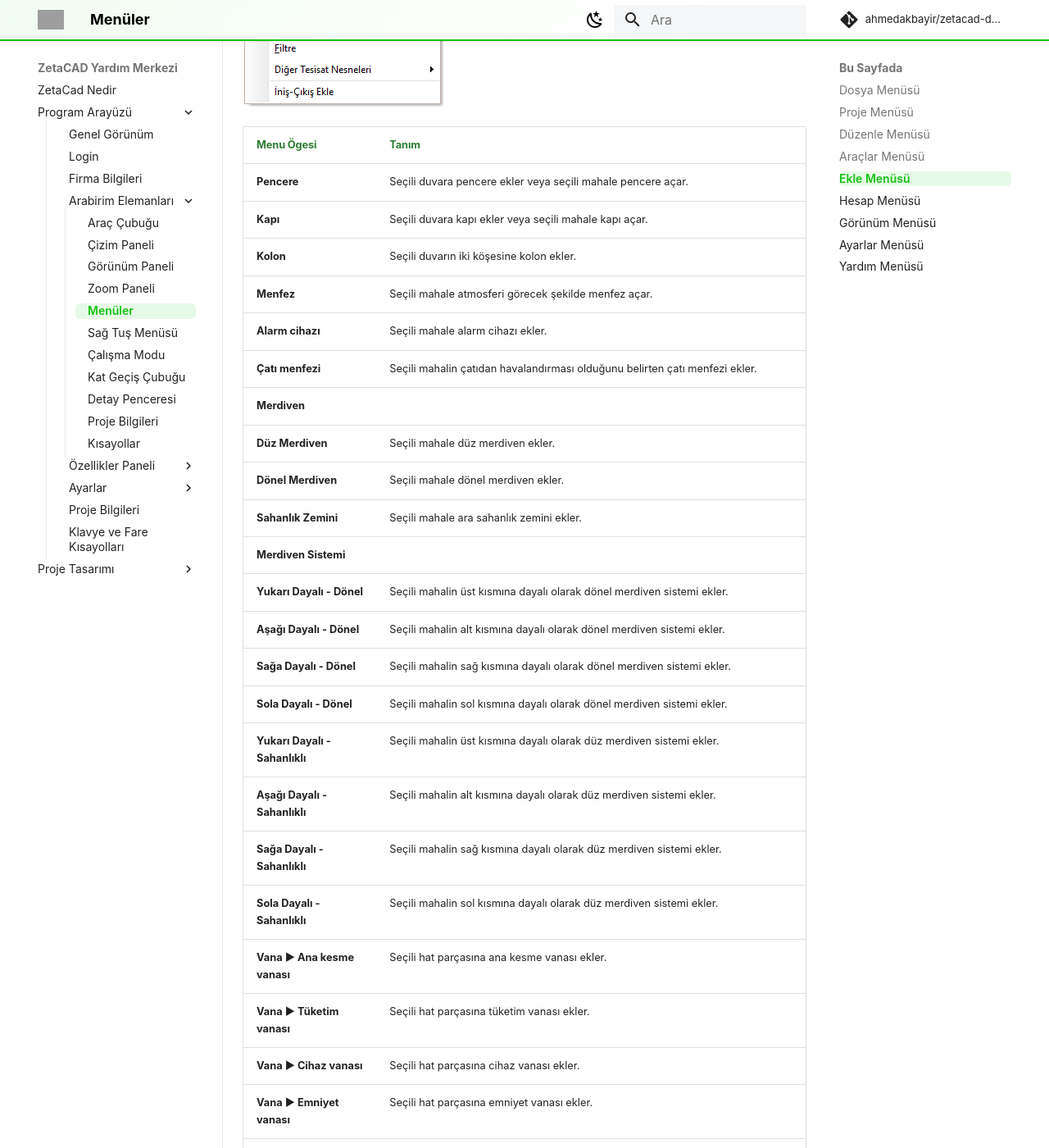
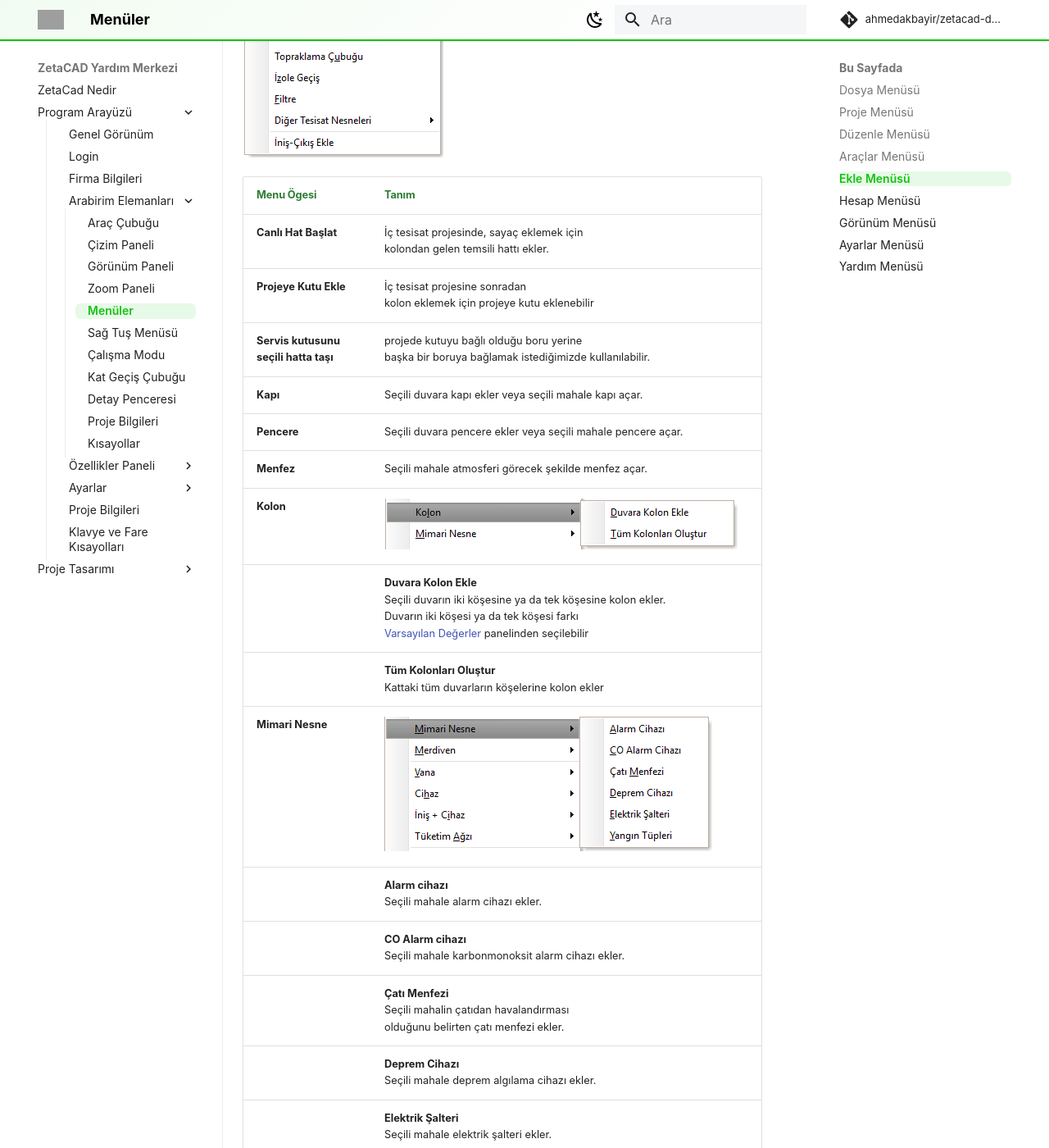
Before and after one commit to ahmedakbayir/zetacad-docs, an MkDocs documentation site: the page built from docs/program-arayuzu/arabirim-elemanlari/menuler.md, in a window 1280 px wide and 1400 px high, scrolled down 4598 px. Shown: the whole window at 82% size. Built offline with MkDocs 1.6.1 and Material for MkDocs 9.7.7, drawn with Linux system fonts in a browser that asks for light colours; comment, search, counter and statistics services are not loaded; the version menu is left out; some of the changed text lies outside the part shown; grey boxes are pictures that could not be loaded.

Commit message:
menüler

```diff
--- a/docs/program-arayuzu/arabirim-elemanlari/menuler.md
+++ b/docs/program-arayuzu/arabirim-elemanlari/menuler.md
@@ -18,7 +18,7 @@
 | **Farklı Kaydet**     |Mevcut projeyi, yeni bir proje olarak farklı kaydeder |
 | **DXF Aç**            |DXF dosyasını içe aktarmak için kullanılır  |
 | **Birleştir**         |Projeyi baskıda görünecek şekilde birleştirir |
-| **Tekrar Birleştir**  |Baskı önizlemesinde yapılan değişiklikleri iptal ederek yeniden birleştirir |
+| **Tekrar Birleştir**  |Baskı önizlemesinde yapılan değişiklikleri <br>iptal ederek yeniden birleştirir |
 | **Son Projeler**      |Son açılan projeleri listeler |
 | **Çıkış**             |Programdan çıkmayı sağlar |
 
@@ -31,9 +31,9 @@
 | <h4 style="color:#2E7D32;">Menu Ögesi | <h4 style="color:#2E7D32;">Tanım   |
 |:---|:---|
 | **Proje Bilgileri**                   | Proje bilgilerini girmek için ilgili formu açar.   |
-| **Firma bilgilerini güncelle**        | Eski bir projede firma bilgileri eski ise, yeni firma bilgilerini projeye iliştirir.   |
-| **Vaziyet planını yeniden oluştur**   | Bina ve kat bilgilerini göz önüne alarak otomatik vaziyet planı oluşturur.   |
-| **Canlı Hat Servis Basıncı**          | Servis kutusu olmayan iç tesisat projelerinde <br> kutu basıncını belirlemek için kullanılır <br> <br> **21 - 300 mbar seçilebilir. Büyük kapasitei projeler için manuel girilebilir.** <br> ![alt text](../../assets/resimler/canliHatBasinci.png)  |
+| **Firma bilgilerini güncelle**        | Eski bir projede firma bilgileri eski ise, <br>yeni firma bilgilerini projeye iliştirir.   |
+| **Vaziyet planını yeniden oluştur**   | Bina ve kat bilgilerini göz önüne alarak <br>otomatik vaziyet planı oluşturur.   |
+| **Canlı Hat Servis Basıncı**          | Servis kutusu olmayan iç tesisat projelerinde <br> kutu basıncını belirlemek için kullanılır <br> <br> **21 - 300 mbar seçilebilir. <br>Büyük kapasitei projeler için manuel girilebilir.** <br> ![alt text](../../assets/resimler/canliHatBasinci.png)  |
 | **Malzeme Listesi**                   | Projede kullanılan malzemelerin listesini verir.   |
 | **Müşteri Sözleşmesi**                | Müşteri sözleşmesinin bilgileri <br>projedeki verilerle doldurulmuş olarak açılır. <br> Buradan çıktı alınarak müşteriye imzalatılabilir.   |
 
@@ -69,7 +66,7 @@
 | <h4 style="color:#2E7D32;">Menu Ögesi  | <h4 style="color:#2E7D32;">Tanım   |
 |:---|:---|
 | **Eskiz çalışması**                   | [Eskiz](eskiz-calismasi) çalışma formunu açar. |
-| **Hesap makinesi**                    | Windows Standart [hesap makinesini](calc:) başlatır.   |
+| **Hesap makinesi**                    | Windows Standart Hesap Makinesini başlatır.   |
 | **Projeyi ABYS de kontrol et**        | ABYS entegrasyonu olan bölgelerde <br> projenin ABYS ye uygun olup olmadığını denetler   |
 | **Cihaz Marka Listesini Güncelle**    | Gazmer cihaz listesinin son güncel halini getirir   |
 
@@ -80,45 +77,85 @@
 
 | <h4 style="color:#2E7D32;">Menu Ögesi  | <h4 style="color:#2E7D32;">Tanım   |
 |:---|:---|
+| **Canlı Hat Başlat**            |İç tesisat projesinde, sayaç eklemek için <br>kolondan gelen temsili hattı ekler. |
+| **Projeye Kutu Ekle**           |İç tesisat projesine sonradan <br>kolon eklemek için projeye kutu eklenebilir  |
+| **Servis kutusunu <br>seçili hatta taşı** |projede kutuyu bağlı olduğu boru yerine <br>başka bir boruya bağlamak istediğimizde kullanılabilir. |
+| **Kapı**                        |Seçili duvara kapı ekler veya seçili mahale kapı açar.   |
 | **Pencere**                     |Seçili duvara pencere ekler veya seçili mahale pencere açar.   |
-| **Kapı**                        |Seçili duvara kapı ekler veya seçili mahale kapı açar.   |
-| **Kolon**                       |Seçili duvarın iki köşesine kolon ekler.   |
 | **Menfez**                      |Seçili mahale atmosferi görecek şekilde menfez açar.   |
-| **Alarm cihazı**                |Seçili mahale alarm cihazı ekler.   |
-| **Çatı menfezi**                |Seçili mahalin çatıdan havalandırması olduğunu belirten çatı menfezi ekler.   |
- **Merdiven**
-| **Düz Merdiven**                |Seçili mahale düz merdiven ekler.   |
-| **Dönel Merdiven**              |Seçili mahale dönel merdiven ekler.   |
-| **Sahanlık Zemini**             |Seçili mahale ara sahanlık zemini ekler.   |
- **Merdiven Sistemi**
-| **Yukarı Dayalı - Dönel**       |Seçili mahalin üst kısmına dayalı olarak dönel merdiven sistemi ekler.   |
-| **Aşağı Dayalı - Dönel**        |Seçili mahalin alt kısmına dayalı olarak dönel merdiven sistemi ekler.   |
-| **Sağa Dayalı - Dönel**         |Seçili mahalin sağ kısmına dayalı olarak dönel merdiven sistemi ekler.   |
-| **Sola Dayalı - Dönel**         |Seçili mahalin sol kısmına dayalı olarak dönel merdiven sistemi ekler.   |
-| **Yukarı Dayalı - Sahanlıklı**  |Seçili mahalin üst kısmına dayalı olarak düz merdiven sistemi ekler.   |
-| **Aşağı Dayalı - Sahanlıklı**   |Seçili mahalin alt kısmına dayalı olarak düz merdiven sistemi ekler.   |
-| **Sağa Dayalı - Sahanlıklı**    |Seçili mahalin sağ kısmına dayalı olarak düz merdiven sistemi ekler.   |
-| **Sola Dayalı - Sahanlıklı**    |Seçili mahalin sol kısmına dayalı olarak düz merdiven sistemi ekler.   |
-| **Vana ► Ana kesme vanası**     |Seçili hat parçasına ana kesme vanası ekler.   |
-| **Vana ► Tüketim vanası**       |Seçili hat parçasına tüketim vanası ekler.   |
-| **Vana ► Cihaz vanası**         |Seçili hat parçasına cihaz vanası ekler.   |
-| **Vana ► Emniyet vanası**       |Seçili hat parçasına emniyet vanası ekler.   |
-| **Vana ► Yan Bina Vanası**      |Seçili hat parçasına yan bina tüketim vanası ekler.   |
-| **Cihaz ► Kombi**               |Seçili hat parçasına kombi ekler.   |
-| **Cihaz ► Ocak**                |Seçili hat parçasına ocak ekler.   |
-| **Cihaz ► Soba**                |Seçili hat parçasına soba ekler.   |
-| **Cihaz ► Şofben**              |Seçili hat parçasına şofben ekler.   |
-| **Genel cihaz**                 |Seçili hat parçasına genel cihaz ekler.   |
-| **Aşağıya tek ağız**            |Seçili tesisat noktasından aşağıya 25 cm lik hat inerek ucuna tüketim vanası yerleştirir.   |
-| **Aşağıya iki ağız**            |Seçili tesisat noktasından aşağıya 25 cm lik hat iner, sağa ve sola 25 cm hat ekleyerek uçlarına tüketim vanası yerleştirir.   |
-| **Sola tek ağız**               |Seçili tesisat noktasından sola doğru 25 cmlik hat ekler ve ucuna tüketim vanası yerleştirir.   |
-| **Sağa tek ağız**               |Seçili tesisat noktasından sağa doğru 25 cmlik hat ekler ve ucuna tüketim vanası yerleştirir.   |
-| **Sağa-sola iki ağız**          |Seçili tesisat noktasından sağa ve sola doğru ayrı ayrı 25 cmlik iki hat ekler ve uçlarına tüketim vanası yerleştirir.   |
+| **Kolon** | ![alt text](../../assets/resimler/kolonEkle.png)  |
+| | **Duvara Kolon Ekle**  <br> Seçili duvarın iki köşesine ya da tek köşesine kolon ekler. <br>Duvarın iki köşesi ya da tek köşesi farkı   <br> [Varsayılan Değerler](varsayilan-degerler) panelinden seçilebilir   |
+| | **Tüm Kolonları Oluştur** <br> Kattaki tüm duvarların köşelerine kolon ekler   |
+| **Mimari Nesne** |![alt text](../../assets/resimler/mimariNesne.png) |
+| | **Alarm cihazı**  <br> Seçili mahale alarm cihazı ekler.     |
+| | **CO Alarm cihazı**  <br> Seçili mahale karbonmonoksit alarm cihazı ekler.     |
+| | **Çatı Menfezi**  <br> Seçili mahalin çatıdan havalandırması <br> olduğunu belirten çatı menfezi ekler.     |
+| | **Deprem Cihazı**  <br> Seçili mahale deprem algılama cihazı ekler.     |
+| | **Elektrik Şalteri**  <br> Seçili mahale elektrik şalteri ekler.     |
+| | **Yangın Tüpleri**  <br> Seçili mahale yangın tüpleri ekler.     |
+| **Merdiven**   |![alt text](../../assets/resimler/merdivenEkle.png)|
+| |**Düz Merdiven**                <br>Seçili mahale düz merdiven ekler.   |
+| |**Dönel Merdiven**              <br>Seçili mahale dönel merdiven ekler.   |
+| |**Sahanlık Zemini**             <br>Seçili mahale ara sahanlık zemini ekler.   |
+| |**Dönel - Yukarı Dayalı**       <br>Seçili mahalin üst kısmına dayalı olarak dönel merdiven sistemi ekler.   |
+| |**Dönel - Aşağı Dayalı**        <br>Seçili mahalin alt kısmına dayalı olarak dönel merdiven sistemi ekler.   |
+| |**Dönel - Sağa Dayalı**         <br>Seçili mahalin sağ kısmına dayalı olarak dönel merdiven sistemi ekler.   |
+| |**Dönel - Sola Dayalı**         <br>Seçili mahalin sol kısmına dayalı olarak dönel merdiven sistemi ekler.   |
+| |**Sahanlıklı - Yukarı Dayalı**  <br>Seçili mahalin üst kısmına dayalı olarak düz merdiven sistemi ekler.   |
+| |**Sahanlıklı - Aşağı Dayalı**   <br>Seçili mahalin alt kısmına dayalı olarak düz merdiven sistemi ekler.   |
+| |**Sahanlıklı - Sağa Dayalı**    <br>Seçili mahalin sağ kısmına dayalı olarak düz merdiven sistemi ekler.   |
+| |**Sahanlıklı - Sola Dayalı**    <br>Seçili mahalin sol kısmına dayalı olarak düz merdiven sistemi ekler.   |
+| **Vana**   |![alt text](../../assets/resimler/vanaEkle.png)|
+| |**Ana kesme vanası**           <br>Seçili hat parçasına ana kesme vanası ekler.   |
+| |**Tüketim vanası**             <br>Seçili hat parçasına tüketim vanası ekler.   |
+| |**Cihaz vanası**               <br>Seçili hat parçasına cihaz vanası ekler.   |
+| |**Emniyet vanası**             <br>Seçili hat parçasına emniyet vanası ekler.   |
+| |**Yan Bina Vanası**            <br>Seçili hat parçasına yan bina tüketim vanası ekler.   |
+| |**Domestik Tüketim vanası**    <br>Seçili hat parçasına domestik tüketim vanası ekler.   |
+| |**Selenoid Vana**              <br>Seçili hat parçasına selenoid vana ekler.   |
+| **Cihaz**   |![alt text](../../assets/resimler/CihazEkle.png)|
+| |**Kombi**                       <br>Seçili hat parçasına kombi ekler.   |
+| |**Ocak**                        <br>Seçili hat parçasına ocak ekler.   |
+| |**Soba**                        <br>Seçili hat parçasına soba ekler.   |
+| |**Şofben**                      <br>Seçili hat parçasına şofben ekler.   |
+| |**Kazan**                       <br>Seçili hat parçasına kazan ekler.   |
+| |**Büyük Kombi**                 <br>Seçili hat parçasına büyük kombi ekler.   |
+| |**Endüstriyel Cihaz**           <br>Seçili hat parçasına endüstriyel cihaz ekler.   |
+| |**Bacalı Endüstriyel Cihaz**    <br>Seçili hat parçasına endüstriyel cihaz ekler.   |
+| **İniş + Cihaz**   |![alt text](../../assets/resimler/inisCihazEkle.png)|
+| |**Kombi**                       <br>Seçili hat parçasına iniş ve boru ucuna kombi ekler.   |
+| |**Ocak**                        <br>Seçili hat parçasına iniş ve boru ucuna ocak ekler.   |
+| |**Soba**                        <br>Seçili hat parçasına iniş ve boru ucuna soba ekler.   |
+| |**Şofben**                      <br>Seçili hat parçasına iniş ve boru ucuna şofben ekler.   |
+| |**Kazan**                       <br>Seçili hat parçasına iniş ve boru ucuna kazan ekler.   |
+| |**Büyük Kombi**                 <br>Seçili hat parçasına iniş ve boru ucuna büyük kombi ekler.   |
+| |**Endüstriyel Cihaz**           <br>Seçili hat parçasına iniş ve boru ucuna endüstriyel cihaz ekler.   |
+| |**Bacalı Endüstriyel Cihaz**    <br>Seçili hat parçasına iniş ve boru ucuna endüstriyel cihaz ekler.   |
+| **Tüketim Ağzı**   |![alt text](../../assets/resimler/tuketimAgziEkle.png)|
+| |**Aşağıya tek ağız**           <br>Seçili tesisat noktasından aşağıya <br>25 cm lik hat inerek ucuna tüketim vanası yerleştirir.   |
+| |**Aşağıya iki ağız**           <br>Seçili tesisat noktasından aşağıya <br>25 cm lik hat iner, sağa ve sola 25 cm hat ekleyerek <br>uçlarına tüketim vanası yerleştirir.   |
+| |**Sola tek ağız**              <br>Seçili tesisat noktasından sola doğru <br>25 cmlik hat ekler ve ucuna tüketim vanası yerleştirir.   |
+| |**Sağa tek ağız**              <br>Seçili tesisat noktasından sağa doğru <br>25 cmlik hat ekler ve ucuna tüketim vanası yerleştirir.   |
+| |**Sağa-sola iki ağız**         <br>Seçili tesisat noktasından sağa ve sola doğru <br>ayrı ayrı 25 cmlik iki hat ekler ve <br>uçlarına tüketim vanası yerleştirir.   |
 | **Sayaç**                       |Seçili hat parçasına sayaç ekler.   |
+| **İniş + Sayaç**                |Seçili hat parçasına iniş ve ucuna sayaç ekler.   |
+| **Rotary Sayaç**                |Seçili hat parçasına rotary sayaç ekler.   |
+| **Türbin Sayaç**                |Seçili hat parçasına türbin sayaç ekler.   |
+| **Ultrasonik Sayaç**            |Seçili hat parçasına ultrasonik sayaç ekler.   |
 | **Regülatör**                   |Seçili hat parçasına regülatör ekler.   |
 | **Topraklama çubuğu**           |Seçili hat parçasına topraklama çubuğu ekler.   |
-| **İzolasyon flanşı**            |Seçili hat parçasına izolasyon flanşı ekler.   |
-| **İniş-çıkış ekle**             |Seçili hat parçasından itibaren tesisatın arasına iniş veya çıkış hattı ekler.   |
+| **İzole Geçiş**                 |Seçili hat parçasına izole flanş ekler.   |
+| **Filtre**                      |Seçili hat parçasına filtre ekler.   |
+| **Diğer Tesisat <br>Nesneleri**     |![alt text](../../assets/resimler/digerTesisatEkle.png)|
+| |**Kompansatör**                 <br>Seçili hat parçasına Kompansatör ekler.   |
+| |**Thermowell**                  <br>Seçili hat parçasına Thermowell ekler.   |
+| |**Manşon**                      <br>Seçili hat parçasına Manşon ekler.   |
+| |**Manometre**                   <br>Seçili hat parçasına Manometre ekler.   |
+| |**Korrektör**                   <br>Seçili hat parçasına Korrektör ekler.   |
+| |**Kit**                         <br>Seçili hat parçasına Kit ekler.   |
+| |**Termometre**                  <br>Seçili hat parçasına Termometre ekler.   |
+| |**PE-Çelik Geçiş**              <br>Seçili hat parçasına PE-Çelik Geçiş ekler.   |
+| **İniş-çıkış ekle**             |Seçili hat parçasından itibaren tesisatın arasına <br>iniş veya çıkış hattı ekler.   |
 
 ## Hesap Menüsü
 
@@ -128,9 +165,15 @@
 |:---|:---|
 | **Lokal kayıplar**        | Lokal kayıplar formunu açar.   |
 | **Boru çapı hesapları**   | Boru çapı hesap formunu açar.   |
+| **Baca Hesabı**           | Baca hesap formunu açar.   |
+| **Baca Hesabı Şeması**    | Baca hesabındaki verilerin baca şeması üzerinde gösterildiği şemayı açar.   |
+| **Havalandırma Hesabı**   | Havalandırma hesap formunu açar.   |
+| **Linye Hattı Hesabı**    | Linye hattı hesap formunu açar.   |
+| **Ölü hacim Hesabı**      | Ölü hacim hesap formunu açar.   |
+| **300 mbar hesapları**    | 300 mbar hesap formunu açar.   |
+| **Kontrol Raporu**        | Tüm projeyi şartname şartlarına göre kontrol eder.   |
 | **Otomatik tasarla**      | Hat çaplarını optimum seviyede tasarlar.   |
-| **Kolon Tasarım Limiti**  | Normalde 1.0 olan bu limit, otomatik çaplandırma yaparken kolon tesisatında kritik devrede dikkate alınacak maksimum basınç kaybını belirler. Daire içi tesisatlarda daha düşük çaplar kullanabilmek için bu limiti düşürebilirsiniz.   |
-| **Kontrol**               | Tüm projeyi şartname şartlarına göre kontrol eder.   |
+| **Tesisatı Analiz Et**    | Hat çaplarını optimum seviyede tasarlar.   |
 | **Kritik hat analizi**    | Kritik hatları analiz etmek için, kritik hat formunu açar.   |
 
 
```
Also changed, not shown: other parts of docs/program-arayuzu/arabirim-elemanlari/menuler.md (+2 -5 lines), docs/assets/resimler/cihazEkle.png (added), docs/assets/resimler/digerTesisatEkle.png (added), docs/assets/resimler/inisCihazEkle.png (added), docs/assets/resimler/kolonEkle.png (added), docs/assets/resimler/merdivenEkle.png (added), docs/assets/resimler/mimariNesne.png (added), docs/assets/resimler/tuketimAgziEkle.png (added), docs/assets/resimler/vanaEkle.png (added).
